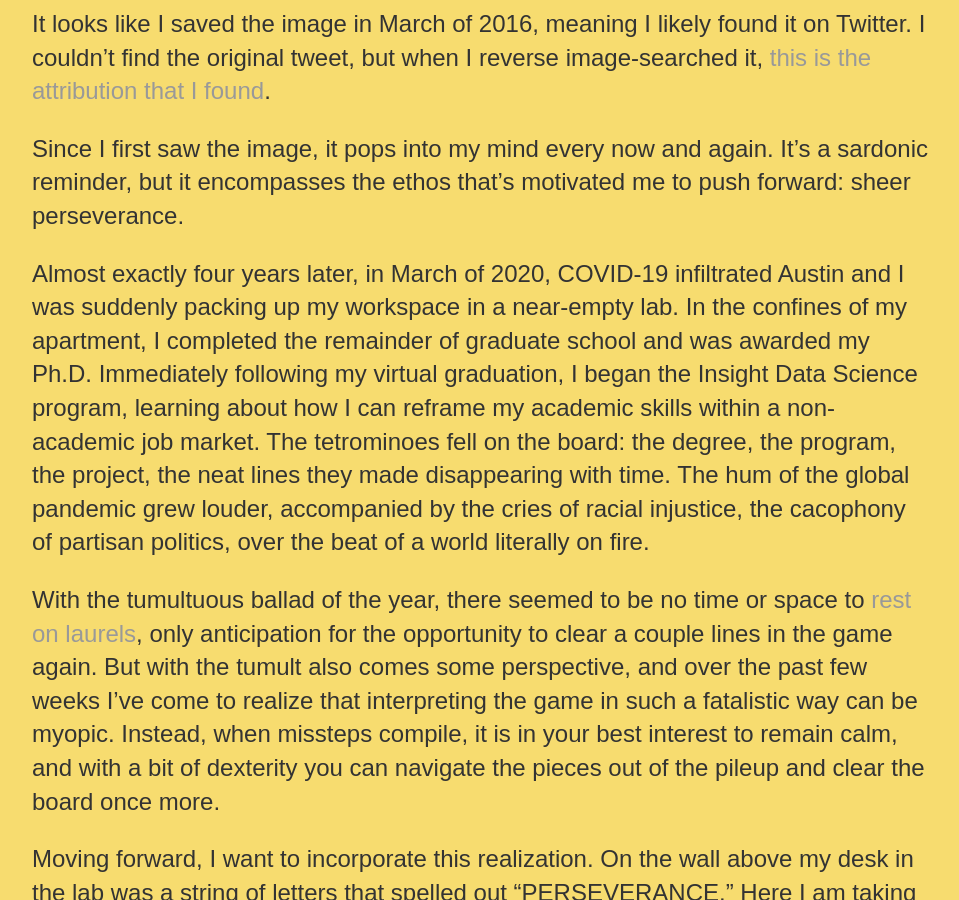
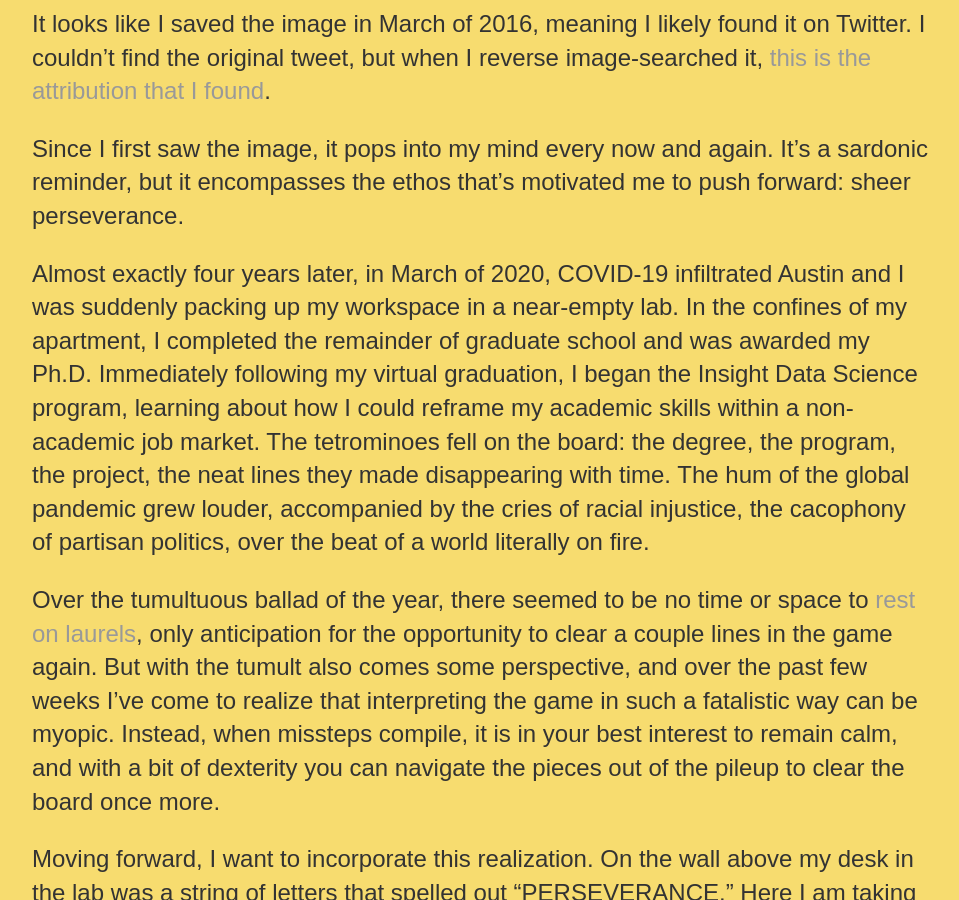
Before and after one commit to athpud/athpud.github.io, a Jekyll site: the page built from _posts/2020-09-29-athula-pandemic_phd.md, in a window 1280 px wide and 900 px high, scrolled down 688 px. Shown: the whole window, without its empty margins (160-1119 px from the left). Built offline with Jekyll 4.4.1, drawn with Linux system fonts in a browser that asks for light colours; some of the changed text lies outside the part shown.

Commit message:
Update 2020-09-29-athula-pandemic_phd.md

```diff
--- a/_posts/2020-09-29-athula-pandemic_phd.md
+++ b/_posts/2020-09-29-athula-pandemic_phd.md
@@ -12,9 +12,9 @@
 
 Since I first saw the image, it pops into my mind every now and again. It’s a sardonic reminder, but it encompasses the ethos that’s motivated me to push forward: sheer perseverance.
 
-Almost exactly four years later, in March of 2020, COVID-19 infiltrated Austin and I was suddenly packing up my workspace in a near-empty lab. In the confines of my apartment, I completed the remainder of graduate school and was awarded my Ph.D. Immediately following my virtual graduation, I began the Insight Data Science program, learning about how I can reframe my academic skills within a non-academic job market. The tetrominoes fell on the board: the degree, the program, the project, the neat lines they made disappearing with time. The hum of the global pandemic grew louder, accompanied by the cries of racial injustice, the cacophony of partisan politics, over the beat of a world literally on fire.
+Almost exactly four years later, in March of 2020, COVID-19 infiltrated Austin and I was suddenly packing up my workspace in a near-empty lab. In the confines of my apartment, I completed the remainder of graduate school and was awarded my Ph.D. Immediately following my virtual graduation, I began the Insight Data Science program, learning about how I could reframe my academic skills within a non-academic job market. The tetrominoes fell on the board: the degree, the program, the project, the neat lines they made disappearing with time. The hum of the global pandemic grew louder, accompanied by the cries of racial injustice, the cacophony of partisan politics, over the beat of a world literally on fire.
 
-With the tumultuous ballad of the year, there seemed to be no time or space to <a href="https://idioms.thefreedictionary.com/rest+on+laurels" target="_blank">rest on laurels</a>, only anticipation for the opportunity to clear a couple lines in the game again. But with the tumult also comes some perspective, and over the past few weeks I’ve come to realize that interpreting the game in such a fatalistic way can be myopic. Instead, when missteps compile, it is in your best interest to remain calm, and with a bit of dexterity you can navigate the pieces out of the pileup and clear the board once more.
+Over the tumultuous ballad of the year, there seemed to be no time or space to <a href="https://idioms.thefreedictionary.com/rest+on+laurels" target="_blank">rest on laurels</a>, only anticipation for the opportunity to clear a couple lines in the game again. But with the tumult also comes some perspective, and over the past few weeks I’ve come to realize that interpreting the game in such a fatalistic way can be myopic. Instead, when missteps compile, it is in your best interest to remain calm, and with a bit of dexterity you can navigate the pieces out of the pileup to clear the board once more.
 
 Moving forward, I want to incorporate this realization. On the wall above my desk in the lab was a string of letters that spelled out “PERSEVERANCE.” Here I am taking it down on that fateful March morning, smiling with the naivety of that spring.
 
@@ -26,4 +26,4 @@
 
 I realize that trite placations are not a salve for the real problems, but like this tweet by a historian states, <a href="https://twitter.com/Lollardfish/status/1310770262179160065" target="_blank">“everything that is bad right now is fixable.”</a> And I’m going to cautiously approach the rest of the year with that in mind.
 
-<i>This post is a bit more personal than usual, and probably reads as corny. But I think it would be remiss for me to move forward with this section of my personal website without addressing the turn this year has taken and its resultant impact on our lives without due sincerity.</i>
+<i>This post is a bit more personal than usual, and probably reads as corny. But I think it would be remiss for me to move forward with this section of my personal website without addressing the impact this year has had on our lives without due sincerity.</i>
```
